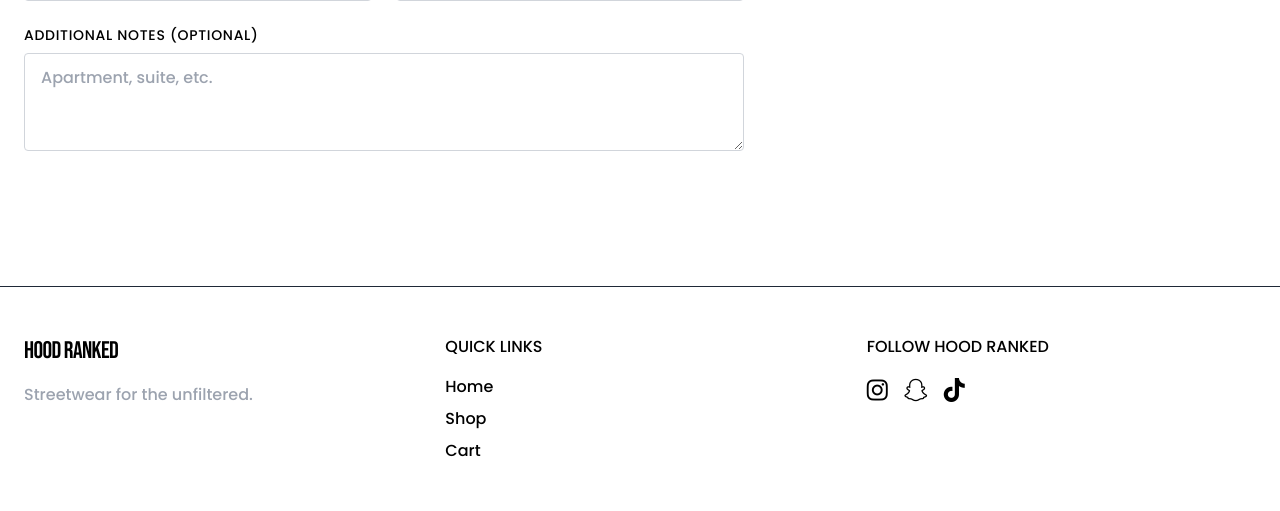
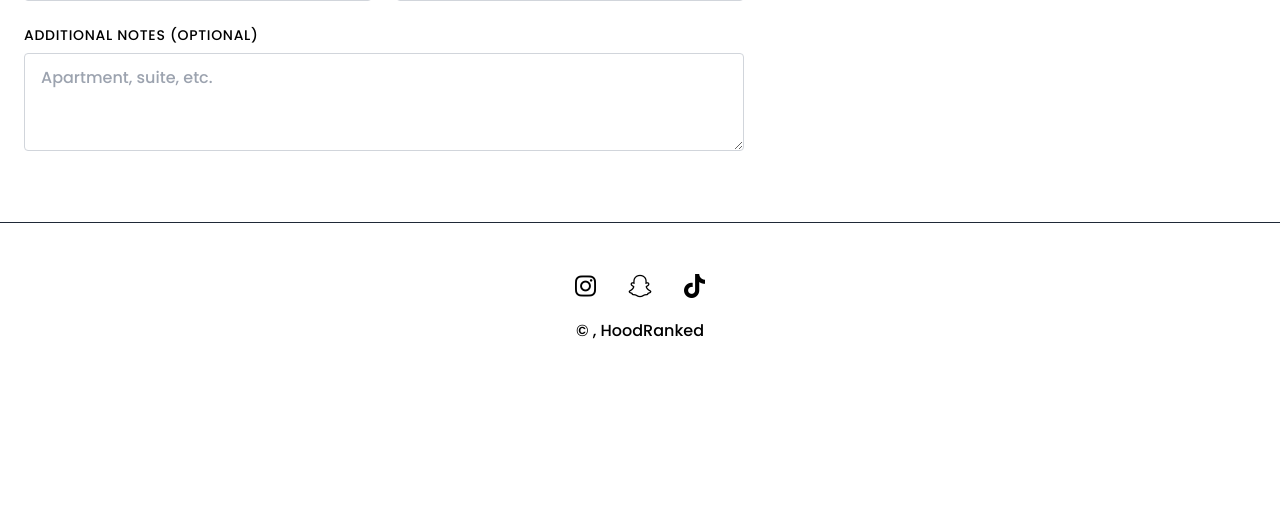
Before and after one commit to hoodranked01-maker/hoodranked, a Django app: page /checkout in a window 1280 px wide. Shown: the part 878-1389 px from the top of the page. After the commit the page ends 1217 px from the top, so only its background shows below. Run offline with Django 5.2, Linux system fonts and the light colour scheme; some libraries are stand-ins or nearby versions.

Commit message:
Simplify and unify footer across store templates
Replaces the multi-column footer in cart, checkout, index, order_success, and store templates with a centered layout featuring only social media links and copyright. This change streamlines the footer design for consistency and a cleaner appearance.

```diff
--- a/templates/store/checkout.html
+++ b/templates/store/checkout.html
@@ -172,27 +172,18 @@
         </div>
     </main>
 
-    <footer class="py-12 border-t border-gray-800 mt-16">
-        <div class="container mx-auto px-6 grid grid-cols-1 md:grid-cols-3 gap-8">
-            <div>
-                <h4 class="font-bebas text-2xl mb-4 tracking-tight">HOOD RANKED</h4>
-                <p class="text-gray-400">Streetwear for the unfiltered.</p>
-            </div>
-            <div>
-                <h5 class="font-medium mb-4">QUICK LINKS</h5>
-                <ul class="space-y-2">
-                    <li><a href="/" class="transition">Home</a></li>
-                    <li><a href="/store" class="transition">Shop</a></li>
-                    <li><a href="/cart" class="transition">Cart</a></li>
-                </ul>
-            </div>
-            <div>
-                <h5 class="font-medium mb-4">FOLLOW HOOD RANKED</h5>
-                <div class="flex space-x-4">
-                    <a href="https://www.instagram.com/hoodranked" target="_blank" class="transition text-2xl"><i class="fa-brands fa-instagram"></i></a>
-                    <a href="https://t.snapchat.com/zZGXw5Ys" class="transition text-2xl"><i class="fa-brands fa-snapchat"></i></a>
-                    <a href="https://www.tiktok.com/@hoodranked1" target="_blank" class="transition text-2xl"><i class="fa-brands fa-tiktok"></i></a>
+    <footer class="py-12 border-t border-gray-800">
+        <div>
+            <div class="flex flex-col items-center space-y-4">
+                <div class="flex space-x-8">
+                    <a href="https://www.instagram.com/hoodranked?igsh=MXJsYW9tcW4wODN2Zw%3D%3D&utm_source=qr"
+                        target="_blank" class="transition text-2xl"><i class="fa-brands fa-instagram"></i></a>
+                    <a href="https://t.snapchat.com/zZGXw5Ys" class="transition text-2xl"><i
+                            class="fa-brands fa-snapchat"></i></a>
+                    <a href="https://www.tiktok.com/@hoodranked1?_t=ZS-8ylizFPsEdc&_r=1" target="_blank"
+                        class="transition text-2xl"><i class="fa-brands fa-tiktok"></i></a>
                 </div>
+                <p>© <span id="year"></span>, HoodRanked</p>
             </div>
         </div>
     </footer>
```
Also changed, not shown: templates/store/cart.html (+6 -18 lines), templates/store/index.html (+6 -20 lines), templates/store/order_success.html (+4 -17 lines), templates/store/store.html (+5 -18 lines).
